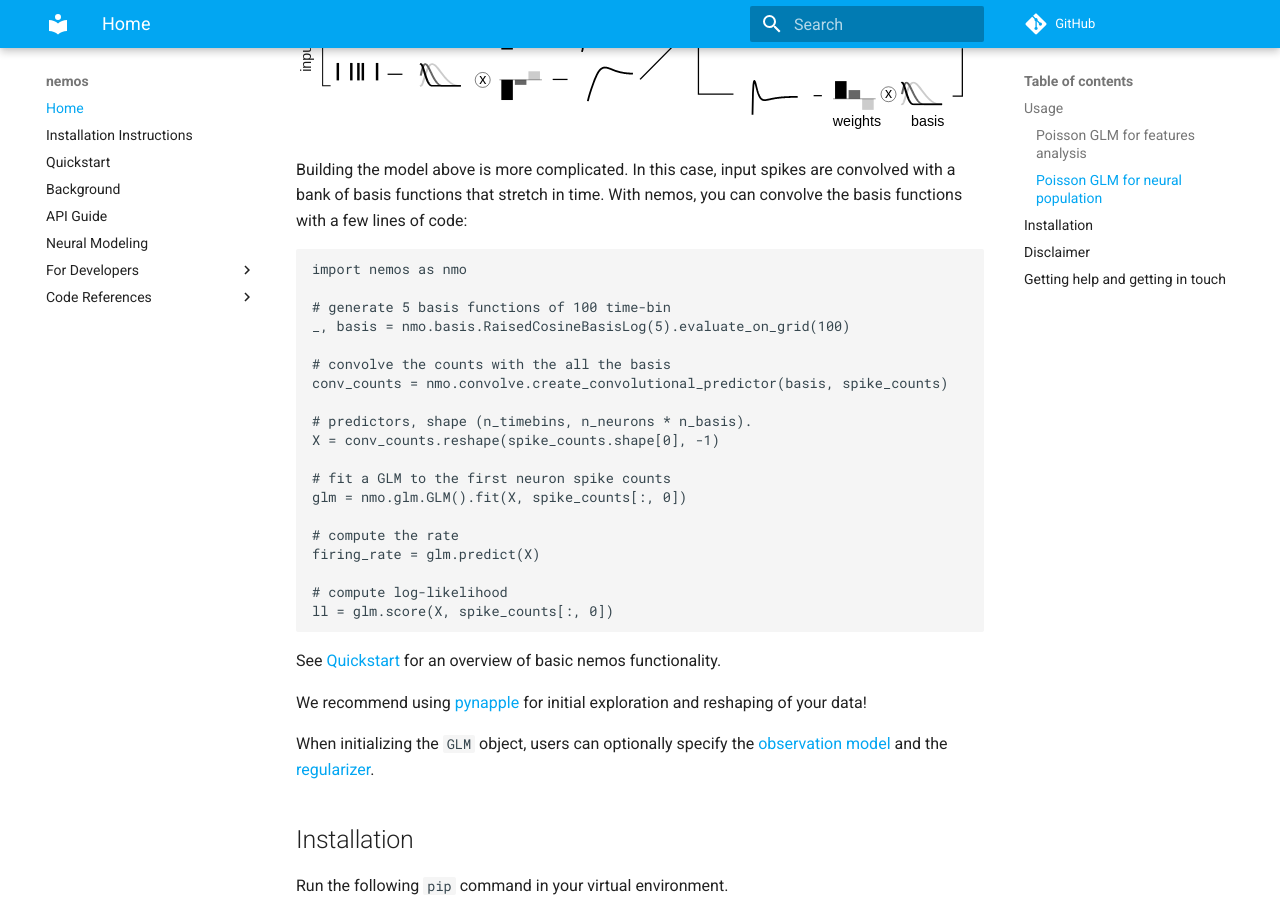
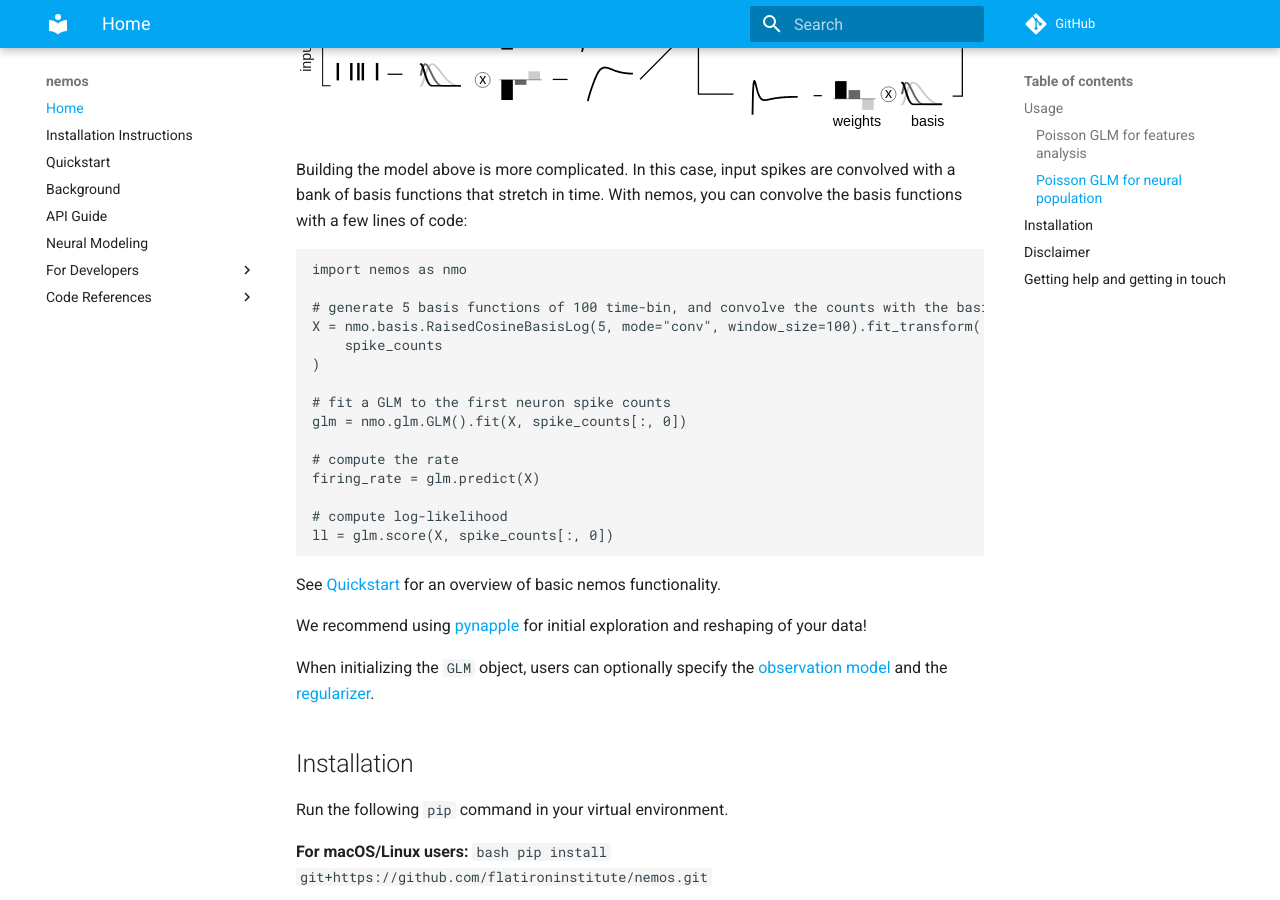
Before and after one commit to flatironinstitute/nemos, an MkDocs documentation site: the page built from docs/index.md, in a window 1280 px wide and 900 px high, scrolled down 1466 px. Built offline with MkDocs 1.6.1 and Material for MkDocs 9.7.7, drawn with Linux system fonts in a browser that asks for light colours; nearby versions of some CDN libraries; library files that are not in the unit come from our copies; comment, search, counter and statistics services are not loaded.

Commit message:
fix the transformer api

````diff
--- a/docs/index.md
+++ b/docs/index.md
@@ -60,14 +60,10 @@
 ```python
 import nemos as nmo
 
-# generate 5 basis functions of 100 time-bin
-_, basis = nmo.basis.RaisedCosineBasisLog(5).evaluate_on_grid(100)
-
-# convolve the counts with the all the basis
-conv_counts = nmo.convolve.create_convolutional_predictor(basis, spike_counts)
-
-# predictors, shape (n_timebins, n_neurons * n_basis).
-X = conv_counts.reshape(spike_counts.shape[0], -1)
+# generate 5 basis functions of 100 time-bin, and convolve the counts with the basis.
+X = nmo.basis.RaisedCosineBasisLog(5, mode="conv", window_size=100).fit_transform(
+    spike_counts
+)
 
 # fit a GLM to the first neuron spike counts
 glm = nmo.glm.GLM().fit(X, spike_counts[:, 0])
````
Also changed, not shown: README.md (+4 -8 lines), 1 other file.
